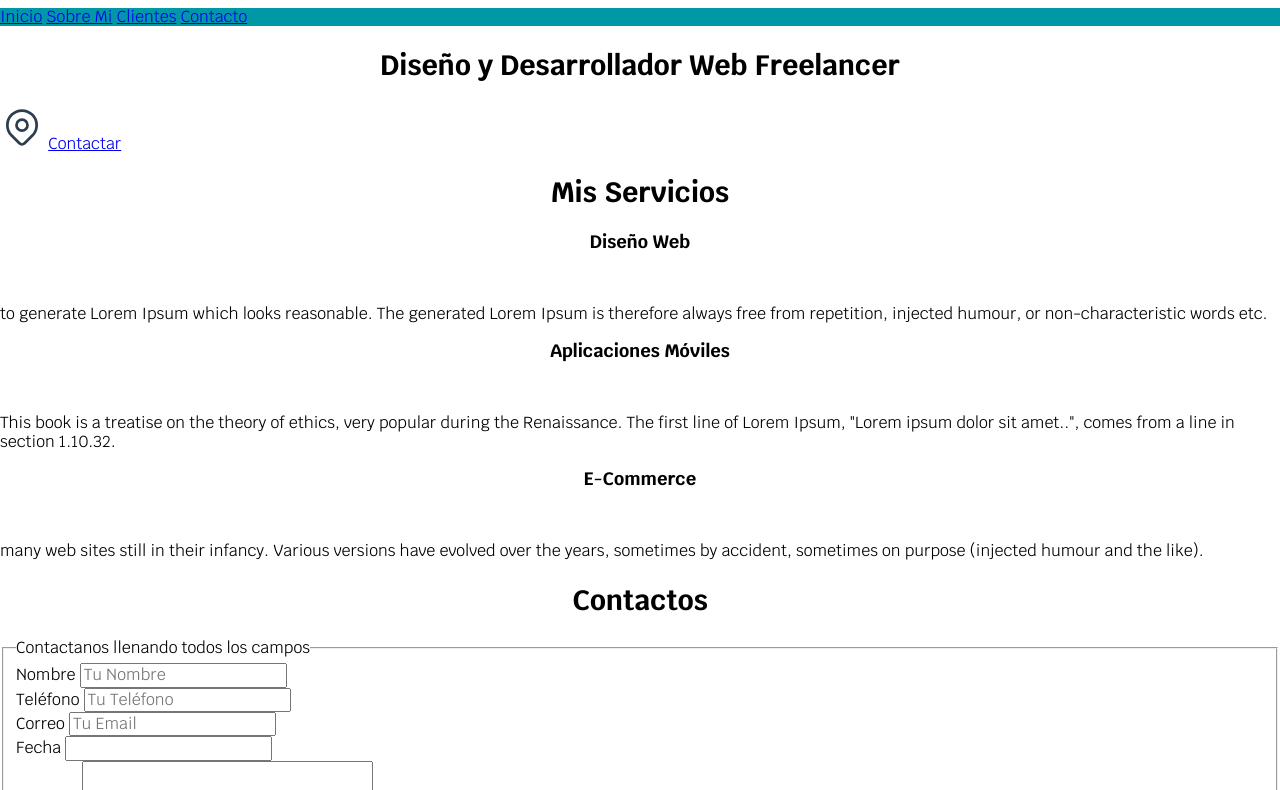
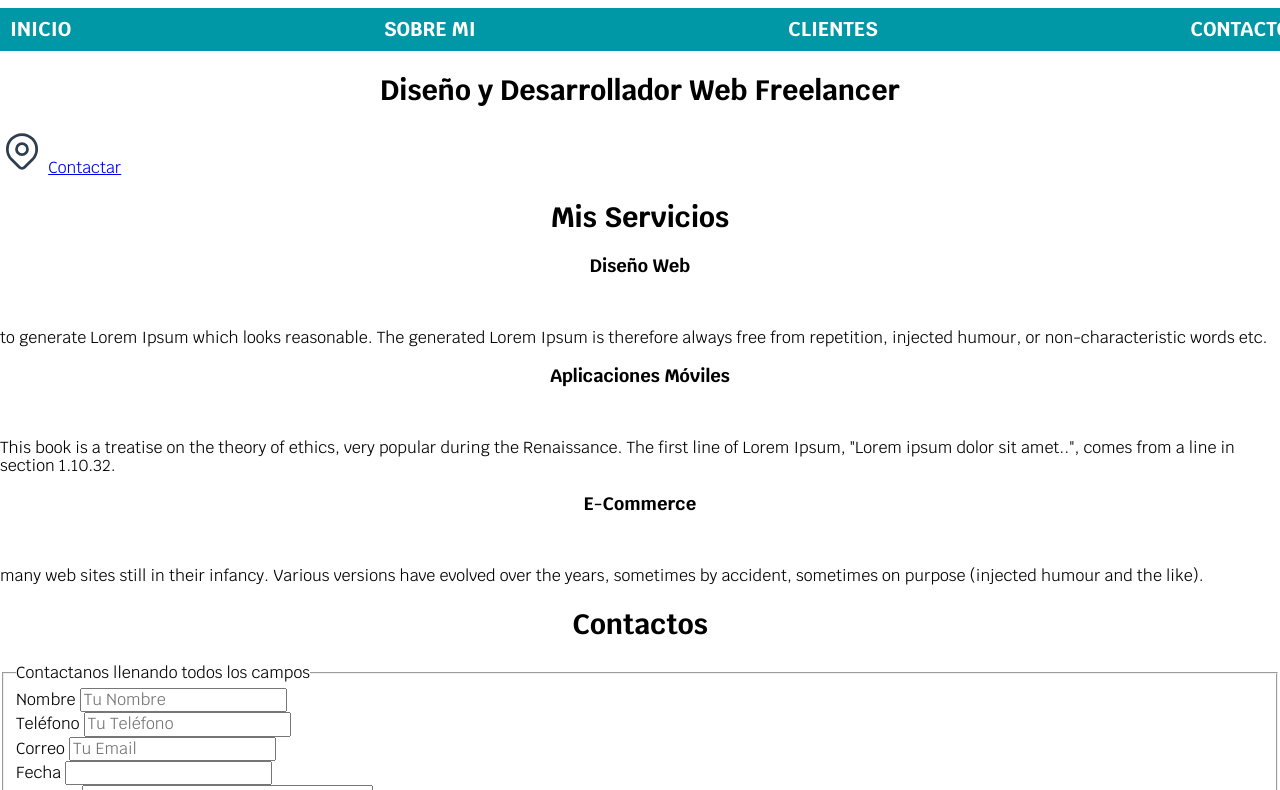
Before and after one commit to Wilfredoso/freelancer_wilfredo, a plain HTML site: page index.html in a window 1280 px wide. Shown: the part 87-877 px from the top of the page. Drawn offline with Linux system fonts and the light colour scheme.

Commit message:
Diseño finalizado de la barra de Navegacion

```diff
--- a/css/styles.css
+++ b/css/styles.css
@@ -35,14 +35,10 @@ h1, h2, h3 {
     text-align: center;
 }
 
-/*
-* UTILIDADES
-*/
-
 .titulo span {
     font-size: 2rem;
 }
-/* NT: ESTILOS DE NAVEGACIÓN  */
+/* NT: ESTILOS DE NAVEGACIÓN se usa enfoque Modulo */
 .contenedor {
     width: 128rem;
     margin: 0 auto;
@@ -50,7 +46,24 @@ h1, h2, h3 {
 .navegacion-principal {
     /* *! El siguiente codigo se elimina y se coloca en .nav-bg  */
     /* background-color: var(--secundario); */
+    padding: 1rem;
+    display: flex;
+    justify-content: space-between;
 }
+.navegacion-principal a {
+    color: var(--blanco);
+    text-decoration: none;
+    font-size: 2rem;
+    font-weight: 700;
+    text-transform: uppercase;
+}
+.navegacion-principal a:hover {
+    color: var(--primaria);
+}
+
+/* * Enfoque Utilidad */
 .nav-bg {
     background-color: var(--secundario);
 }
+
+/* *? Diseño de Responsive Web Design y Media Queries */
```
Also changed, not shown: index.html (+1 -0 lines).
